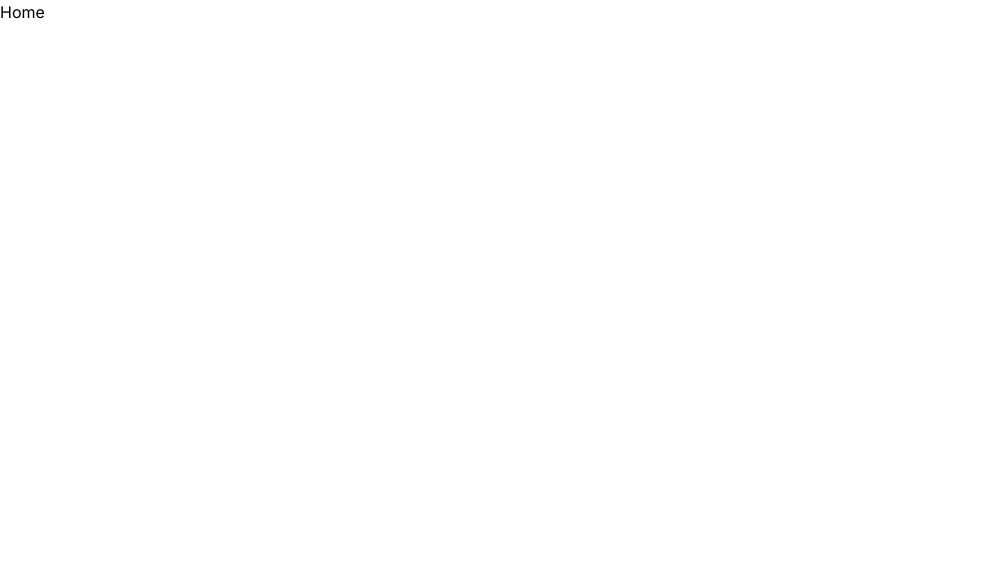
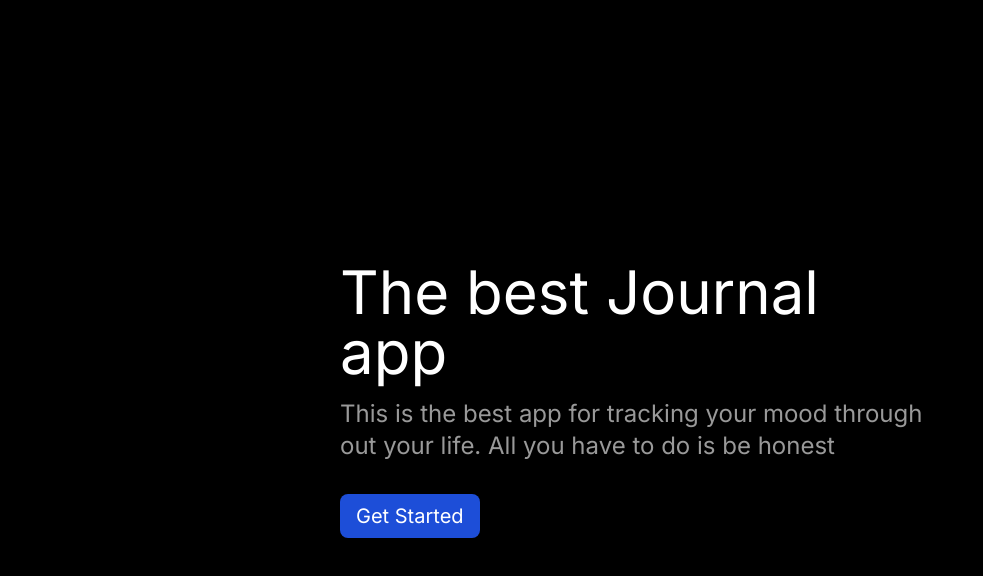
Before and after one commit to gastonioter/mood, a Next.js app: page / in a window 1280 px wide. Shown: the top 576 px of the page, without its empty margins (0-983 px from the left). Built offline with nearby package versions, Linux system fonts and the light colour scheme.

Commit message:
clerk auth

```diff
--- a/app/layout.tsx
+++ b/app/layout.tsx
@@ -1,3 +1,4 @@
+import { ClerkProvider } from '@clerk/nextjs'
 import './globals.css'
 import { Inter } from 'next/font/google'
 
@@ -14,8 +15,11 @@ export default function RootLayout({
   children: React.ReactNode
 }) {
   return (
+    <ClerkProvider>
+
     <html lang="en">
       <body className={inter.className}>{children}</body>
     </html>
+    </ClerkProvider>
   )
 }
--- a/app/page.tsx
+++ b/app/page.tsx
@@ -1,7 +1,21 @@
-import Image from 'next/image'
 
-export default function Home() {
+import Link from 'next/link'
+
+
+
+export default async function Home() {
   return (
-    <div>Home</div>
+
+    <div className='w-screen h-screen bg-black flex justify-center items-center text-white'>
+      <div className='w-full max-w-[600px] mx-auto'>
+        <h1 className='text-6xl mb-4'>The best Journal app</h1>
+        <p className='text-2xl text-white/60 mb-8'>This is the best app for tracking your mood through out your life. All you have to do is be honest</p>
+        <div>
+          <Link href='/journal'>
+          <button className='bg-blue-700 rounded-lg text-xl px-4 py-2'>Get Started</button>
+          </Link>
+        </div>
+      </div>
+    </div>
   )
 }
--- a/package.json
+++ b/package.json
@@ -9,6 +9,7 @@
     "lint": "next lint"
   },
   "dependencies": {
+    "@clerk/nextjs": "^6.5.2",
     "@prisma/client": "^6.0.1",
     "@types/node": "22.10.1",
     "@types/react": "18.3.12",
```
Also changed, not shown: middleware.ts (added, +25 -0 lines), 1 other file (tests, documents, lock files or other folders).
